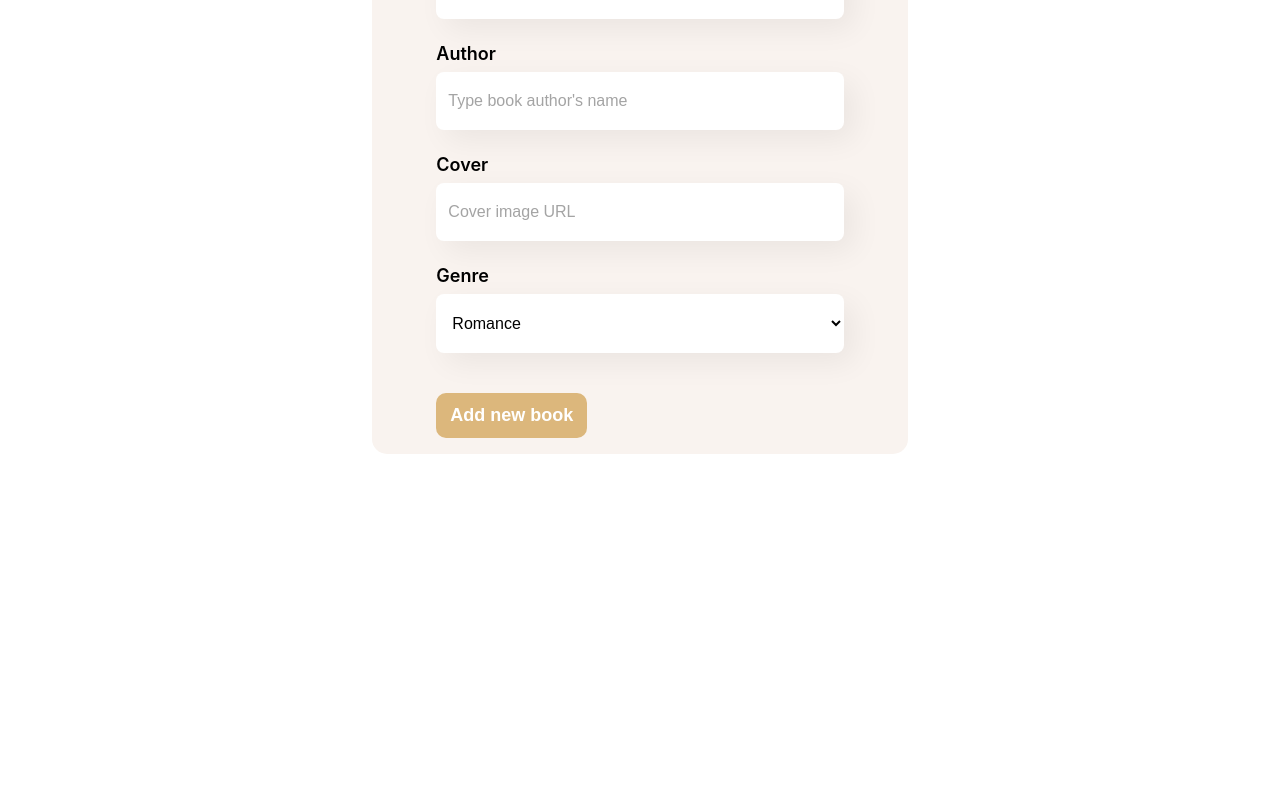
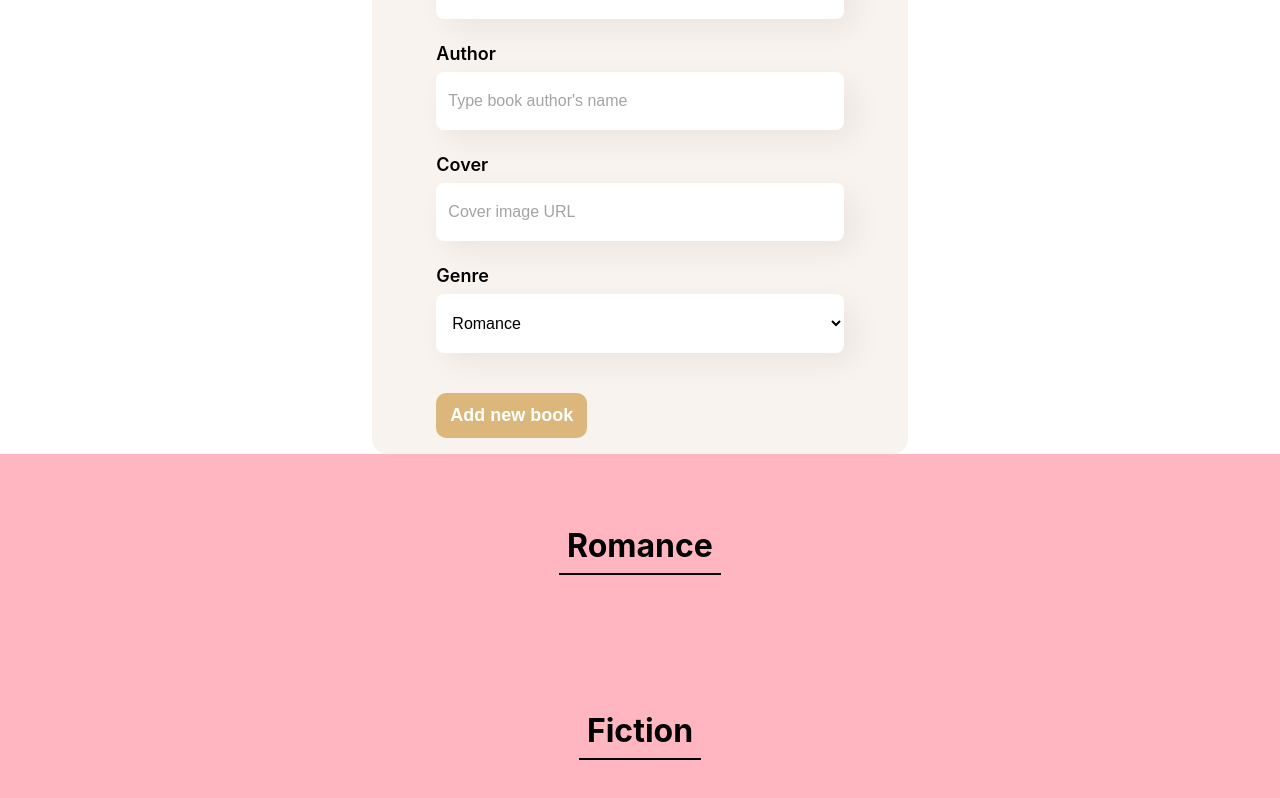
Before and after one commit to CinthiaBecher/bookshelf_react_app, a React (Create React App) app in the folder book-shelf-react-app/bookshelf/: page / in a window 1280 px wide. Shown: the part 715-1513 px from the top of the page. Before the commit the page ends 1169 px from the top, so only its background shows below. Built offline with nearby package versions, Linux system fonts and the light colour scheme; the HTML template or start-up script is replaced by a standard one.

Commit message:
New Section Component

```diff
--- a/book-shelf-react-app/bookshelf/src/App.js
+++ b/book-shelf-react-app/bookshelf/src/App.js
@@ -1,6 +1,7 @@
 import { useState } from 'react';
 import Banner from './components/Banner/Banner';
 import Form from './components/Form';
+import GenreSection from './components/GenreSection';
 
 function App() {
     const [books, setBooks] = useState([])
@@ -14,6 +15,8 @@ function App() {
         <div className = "App">
             <Banner/>
             <Form onNewBook = {book => onNewBookAdded(book)}/>
+            <GenreSection name= "Romance"/>
+            <GenreSection name= "Fiction"/>
         </div>
     );
 }
--- /dev/null
+++ b/book-shelf-react-app/bookshelf/src/components/GenreSection/GenreSection.css
@@ -0,0 +1,12 @@
+.GenreSection{
+    text-align: center;
+    padding: 32px;
+    background-color:lightpink;
+}
+
+.GenreSection h3 {
+    font-size: 32px;
+    border-bottom: 2px solid black;
+    display: inline-block;
+    padding: 8px;
+}
--- /dev/null
+++ b/book-shelf-react-app/bookshelf/src/components/GenreSection/index.js
@@ -0,0 +1,12 @@
+import './GenreSection.css'
+
+const GenreSection = (props) => {
+    return (
+        <section className='GenreSection'>
+            <h3>{props.name}</h3>
+
+        </section>
+    )
+}
+
+export default GenreSection
```
